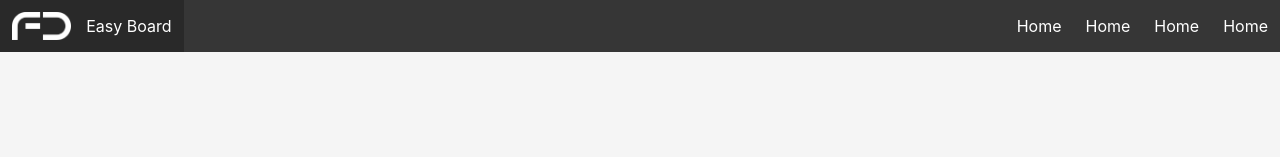
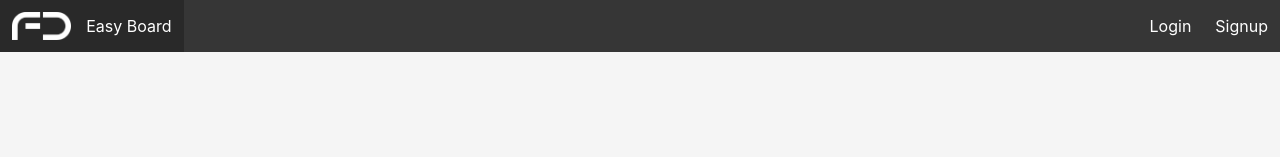
Before and after one commit to fernandedios/easy-board, a React (Create React App) app in the folder client/: page / in a window 1280 px wide. Shown: the top 157 px of the page. Built offline with nearby package versions, Linux system fonts and the light colour scheme.

Commit message:
added redux to header

```diff
--- a/client/src/app/Header.js
+++ b/client/src/app/Header.js
@@ -1,4 +1,6 @@
 import React, { Component } from 'react';
+import { connect } from 'react-redux';
+import { Link } from 'react-router-dom';
 
 export class Header extends Component {
     constructor(props) {
@@ -14,13 +16,32 @@ export class Header extends Component {
         navMenu.classList.toggle('is-active');
     }
 
+    renderMenu() {
+        if (this.props.auth) {
+            return (
+                <div className="navbar-end">
+                    <Link className="navbar-item" to="/profile">Profile</Link>
+                    <Link className="navbar-item" href="/logout">Logout</Link>
+                </div>
+            );
+        }
+        else {
+            return (
+                <div className="navbar-end">
+                    <Link className="navbar-item" to="/login">Login</Link>
+                    <Link className="navbar-item" href="/signup">Signup</Link>
+                </div>
+            );
+        }
+    }
+
     render() {
         return (
             <nav className="navbar is-dark">
                 <div className="navbar-brand">
-                    <a className="navbar-item" href="/">
+                    <Link className="navbar-item" to="/">
                         <img src="/img/logo.png" alt="Easy Board Collaboration Tool" height="28" /> Easy Board
-                    </a>
+                    </Link>
                     <div onClick={this.toggleMenu} className="navbar-burger burger" data-target="navbarMain">
                         <span></span>
                         <span></span>
@@ -29,16 +50,15 @@ export class Header extends Component {
                 </div>
 
                 <div id="navbarMain" className="navbar-menu">
-                    <div className="navbar-end">
-                        <a className="navbar-item" href="https://bulma.io/">Home</a>
-                        <a className="navbar-item" href="https://bulma.io/">Home</a>
-                        <a className="navbar-item" href="https://bulma.io/">Home</a>
-                        <a className="navbar-item" href="https://bulma.io/">Home</a>
-                    </div>
+                    {this.renderMenu()}
                 </div>
             </nav>
         );
     }
 }
 
-export default Header;
+const mapStateToProps = ({ auth }) => {
+    return { auth };
+};
+
+export default connect(mapStateToProps)(Header);
```
